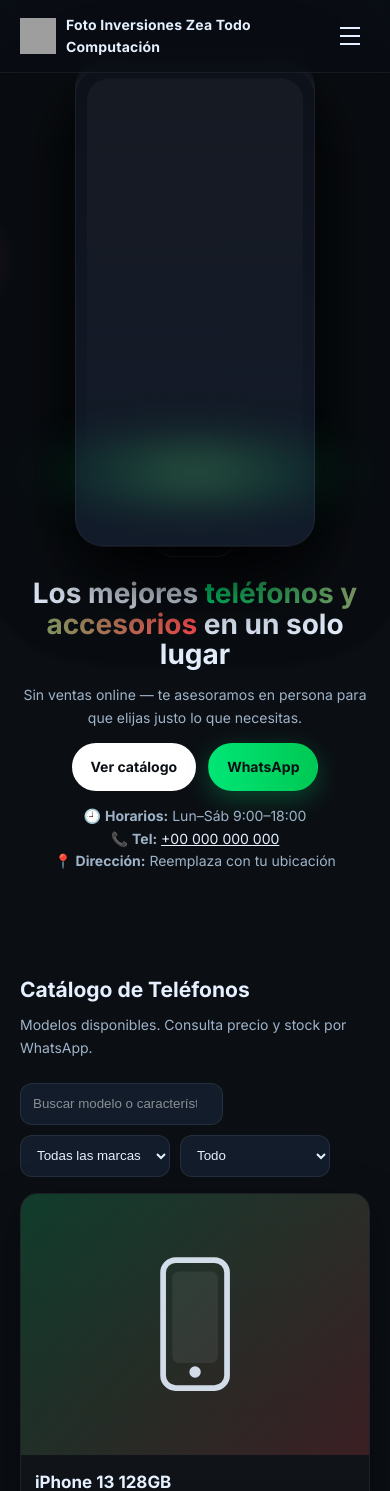
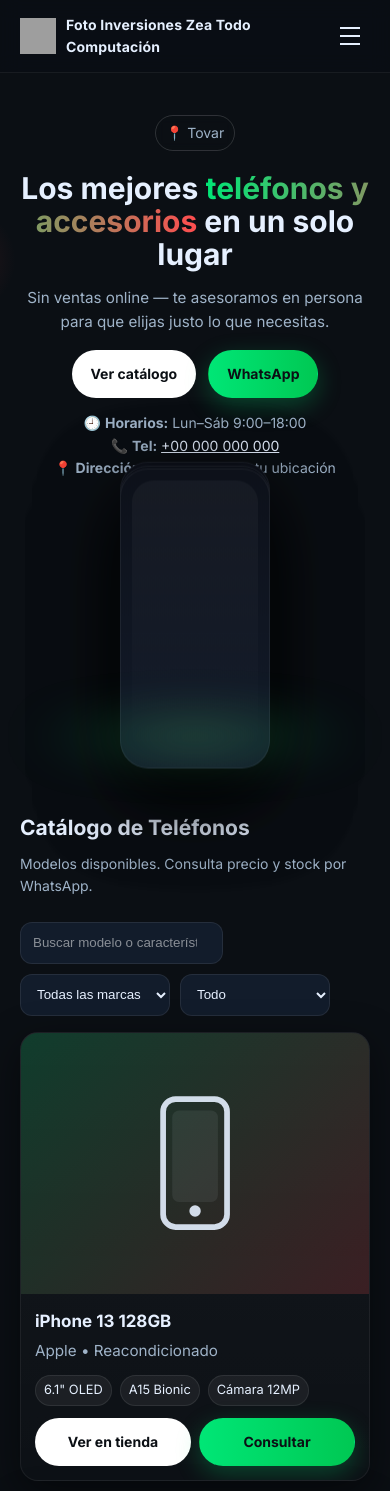
Before and after one commit to SKStudiosOfficial/FotoInversionesZea, a PHP site: page / in a window 390 px wide. Shown: the top 1491 px of the page. Run offline with PHP 8.4, Linux system fonts and the light colour scheme; grey boxes are pictures that could not be loaded.

Commit message:
Update styles.css

```diff
--- a/styles.css
+++ b/styles.css
@@ -18,7 +18,10 @@
 *{box-sizing:border-box}
 html,body{
   height:100%;
-  min-width:320px; /* ★ Evita que se encoja demasiado */
+  min-width:320px;                 /* evita que se encoja demasiado */
+  overflow-x:hidden;               /* bloquea scroll horizontal */
+  overscroll-behavior-x:none;      /* bloquea overscroll lateral */
+  touch-action:pan-y;              /* solo scroll vertical */
 }
 body{
   margin:0;
@@ -29,8 +32,7 @@ body{
     radial-gradient(40vw 40vw at -10% 10%, rgba(255,77,79,.12), transparent 35%),
     var(--bg);
   line-height:1.6;
-  overflow-x: hidden; /* ★ Evita scroll horizontal */
-  font-size: clamp(14px, 1.1vw, 18px); /* ★ Mantiene legible el texto */
+  font-size: clamp(14px, 1.1vw, 18px); /* mantiene legible el texto */
 }
 
 /* Containers */
@@ -57,11 +59,10 @@ body{
 .hamburger.active span:nth-child(2){opacity:0}
 .hamburger.active span:nth-child(3){top:20px; transform:rotate(-45deg)}
 
-/* Drawer */
 /* Drawer sin slide: aparece con fade + scale */
 .nav-drawer{
   position: fixed;
-  right: 16px; top: 16px; bottom: 16px; left: auto;        /* pegado al borde derecho pero sin sacar el layout */
+  right: 16px; top: 16px; bottom: 16px; left: auto;
   width: min(86%, 360px);
   background: var(--surface);
   z-index: 60;
@@ -72,7 +73,7 @@ body{
   opacity: 0;
   transform: translateY(6px) scale(.98);
   pointer-events: none;
-  transition: opacity .2s ease, transform .2s ease;        /* animación rápida y fluida */
+  transition: opacity .2s ease, transform .2s ease;
 }
 .nav-drawer.open{
   opacity: 1;
@@ -80,7 +81,7 @@ body{
   pointer-events: auto;
 }
 
-/* Backdrop igual pero animación más rápida */
+/* Backdrop */
 .backdrop{
   position: fixed; inset: 0;
   background: rgba(0,0,0,.45);
@@ -89,7 +90,7 @@ body{
   z-index: 55;
 }
 .backdrop.visible{ opacity:1; pointer-events:auto; }
-.backdrop.visible{opacity:1; pointer-events:auto}
+
 .drawer-header{display:flex; align-items:center; justify-content:space-between; padding:6px 4px 12px; border-bottom:1px solid rgba(255,255,255,.06)}
 .drawer-brand{display:flex; align-items:center; gap:10px}
 .drawer-brand img{width:28px}
@@ -191,17 +192,33 @@ body{
 @media (max-width: 1024px){
   .hero-grid{grid-template-columns:1fr; text-align:center}
   .hero-actions{justify-content:center}
-  .hero-art{order:-1}
+  .hero-art{order:1}  /* <-- antes estaba -1: ahora el texto va primero */
   .service-grid{grid-template-columns:repeat(2, 1fr)}
   .about{grid-template-columns:1fr}
   .contact-grid{grid-template-columns:1fr}
 }
+
 @media (max-width: 860px){
   .nav-links{display:none}
   .hamburger{display:block}
   .catalog-grid{grid-template-columns:repeat(2, 1fr)}
   .footer-grid{grid-template-columns:1fr}
+
+  /* Reducir hero/art en tablet-móvil */
+  .hero{padding:40px 0 24px;}
+  .hero-art{min-height:200px;}
+  .phone-stack{height:260px;}
+  .phone-card{width:170px; height:340px;}
+  .glow{height:44px;}
 }
+
 @media (max-width: 520px){
   .catalog-grid{grid-template-columns:1fr}
+
+  /* Móvil pequeño */
+  .hero{padding:28px 0 18px;}
+  .hero-title{font-size: clamp(22px, 8vw, 30px);}
+  .hero-sub{font-size:.95rem;}
+  .phone-stack{height:220px;}
+  .phone-card{width:150px; height:300px;}
 }
```
